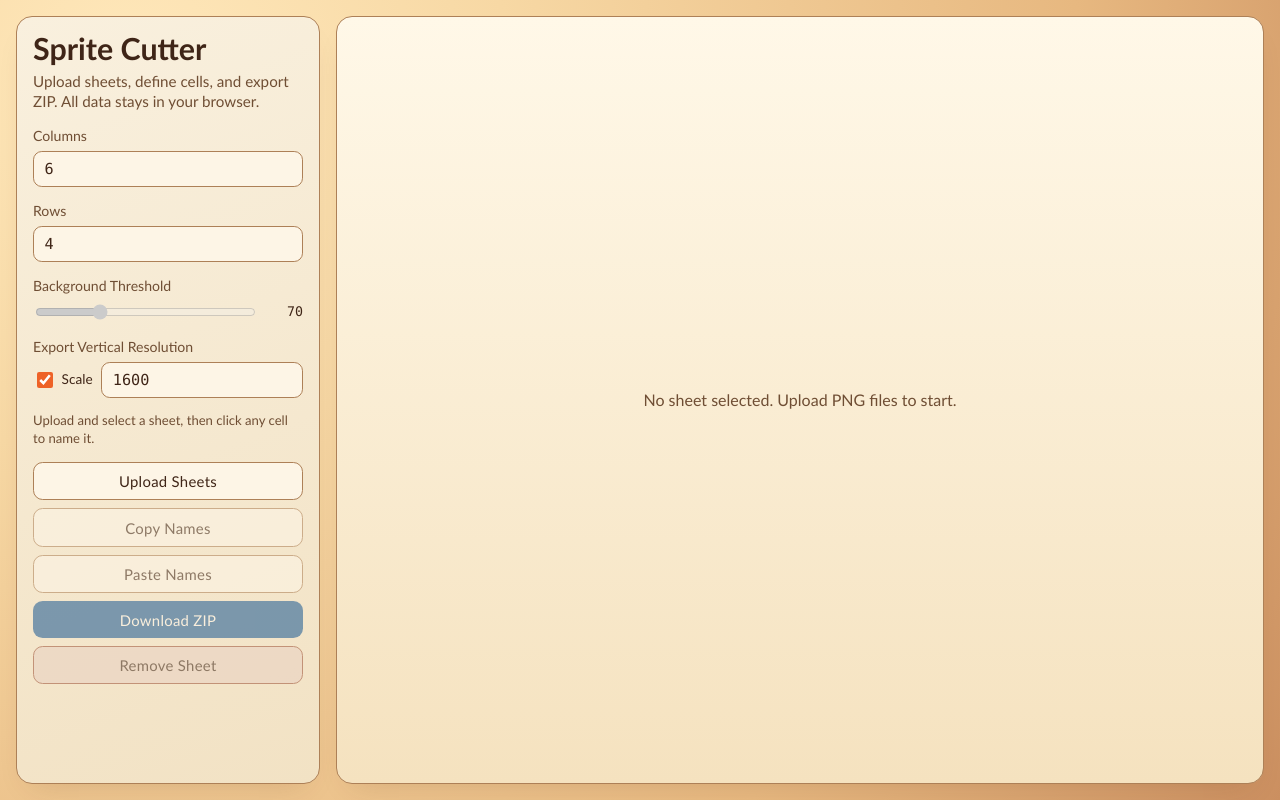
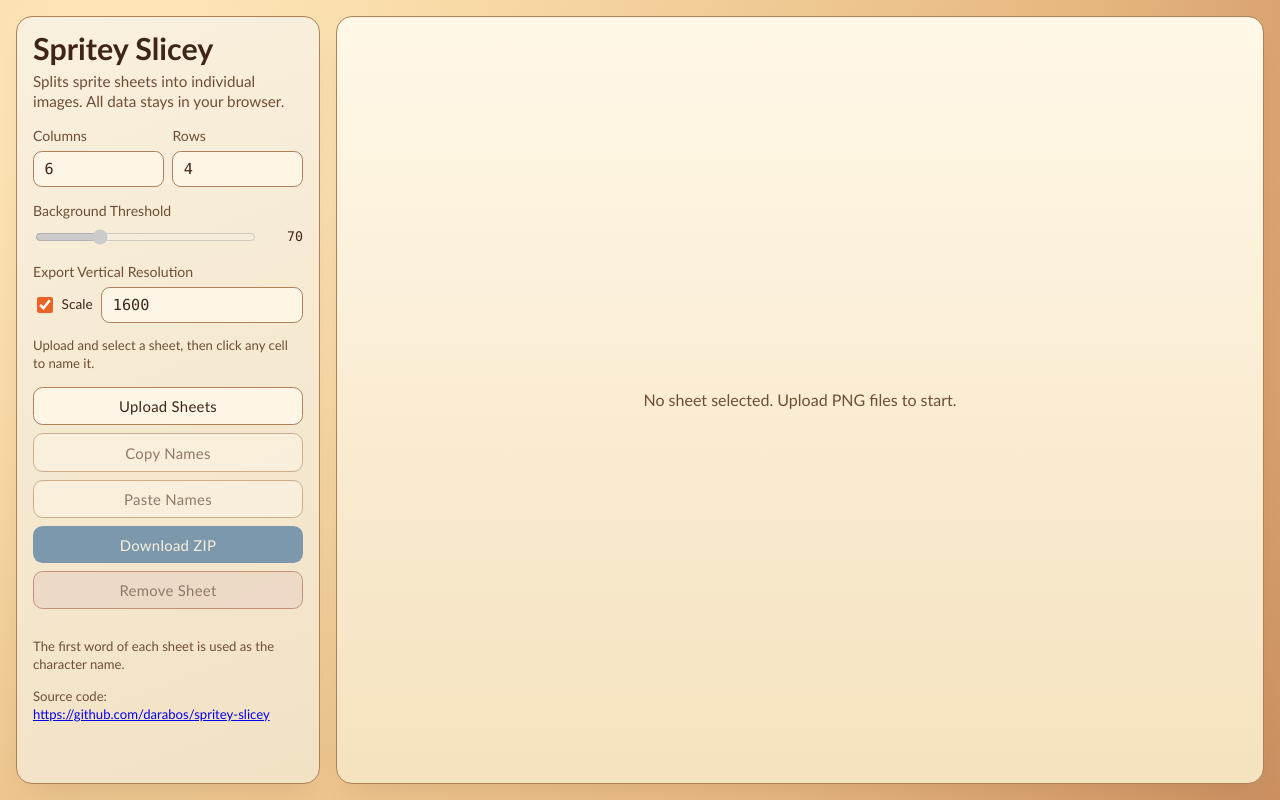
Before and after one commit to darabos/spritey-slicey, a React (Vite) app: page / in a window 1280 px wide. Built offline with nearby package versions, Linux system fonts and the light colour scheme.

Commit message:
Branding.

```diff
--- a/index.html
+++ b/index.html
@@ -4,7 +4,7 @@
     <meta charset="UTF-8" />
     <link rel="icon" type="image/svg+xml" href="/favicon.svg" />
     <meta name="viewport" content="width=device-width, initial-scale=1.0" />
-    <title>cutter</title>
+    <title>Spritey Slicey</title>
   </head>
   <body>
     <div id="root"></div>
--- a/package.json
+++ b/package.json
@@ -1,5 +1,5 @@
 {
-  "name": "cutter",
+  "name": "spritey-slicey",
   "private": true,
   "version": "0.0.0",
   "type": "module",
--- a/src/App.css
+++ b/src/App.css
@@ -53,6 +53,12 @@
     outline: 2px solid var(--line-highlight);
     outline-offset: 1px;
   }
+}
+
+.grid-size-row {
+  display: grid;
+  grid-template-columns: repeat(2, minmax(0, 1fr));
+  gap: 0.55rem;
 }
 
 .export-btn,
@@ -416,6 +422,10 @@ button:disabled {
     gap: 0.65rem;
   }
 
+  .grid-size-row {
+    grid-template-columns: 1fr;
+  }
+
   .editor,
   .sidebar {
     padding: 0.75rem;
--- a/src/App.tsx
+++ b/src/App.tsx
@@ -953,10 +953,11 @@ function App() {
     <div className="layout">
       <aside className="sidebar">
         <div className="sidebar-head">
-          <h1>Sprite Cutter</h1>
-          <p>Upload sheets, define cells, and export ZIP. All data stays in your browser.</p>
+          <h1>Spritey Slicey</h1>
+          <p>Splits sprite sheets into individual images. All data stays in your browser.</p>
         </div>
 
+        <div className="grid-size-row">
           <label className="field" htmlFor="columns-input">
             Columns
             <input
@@ -986,6 +987,7 @@ function App() {
               }
             />
           </label>
+        </div>
 
         <label className="field" htmlFor="threshold-input">
           Background Threshold
@@ -1148,6 +1150,8 @@ function App() {
             )
           })}
         </ul>
+        <p className="cell-helper">The first word of each sheet is used as the character name.</p>
+        <p className="cell-helper">Source code: <a href="https://github.com/darabos/spritey-slicey">https://github.com/darabos/spritey-slicey</a></p>
       </aside>
 
       <main className="editor">
```
Also changed, not shown: 2 other files (tests, documents, lock files or other folders). Lines whose indentation alone changed are shown as unchanged.
